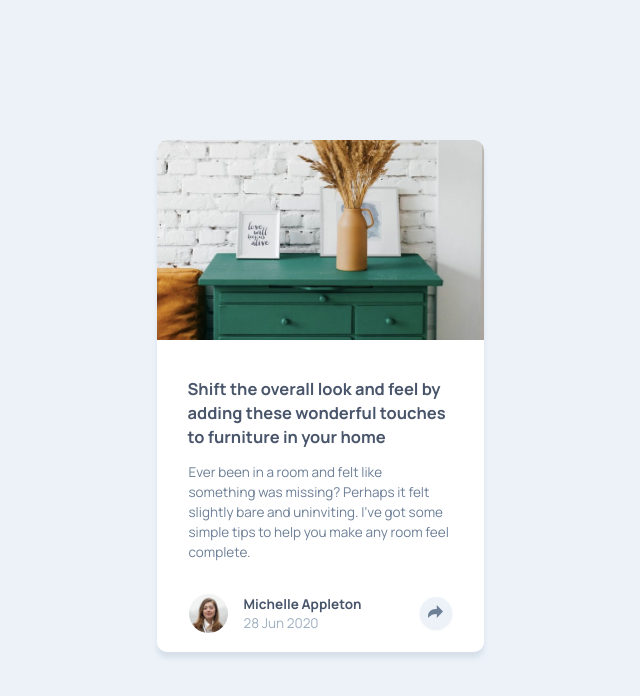
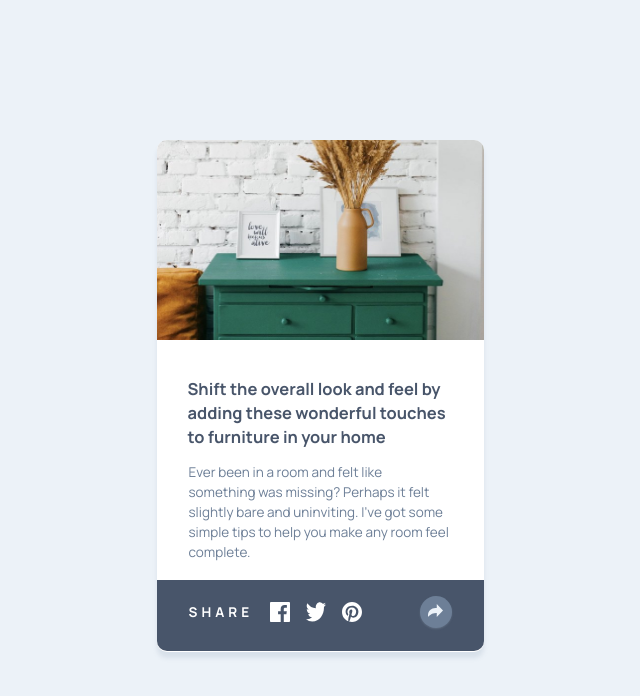
Before and after one commit to JCDMeira/14-Article-preview-component, a React (Create React App) app: page / in a window 1280 px wide. Shown: the top 696 px of the page, without its empty margins (320-960 px from the left). Built offline with nearby package versions, Linux system fonts and the light colour scheme.

Commit message:
Update: finish modal isOpen

```diff
--- a/src/components/Content/styled.js
+++ b/src/components/Content/styled.js
@@ -23,7 +23,7 @@ export const ContentDiv = styled.div`
   }
 
   .infoText {
-    margin-bottom: 1rem;
+    margin-bottom: 1.8rem;
     h1 {
       font-weight: bold;
       font-size: 1.65rem;
--- a/src/components/UserCard/index.jsx
+++ b/src/components/UserCard/index.jsx
@@ -4,21 +4,37 @@ import { Card } from './styled';
 import users from '../../data/userData';
 import avatar from '../../assets/images/avatar-michelle.jpg';
 import icon from '../../assets/images/icon-share.svg';
+import iconClick from '../../assets/images/icon-share 2.svg';
+import facebookIcon from '../../assets/images/icon-facebook.svg';
+import twitterIcon from '../../assets/images/icon-twitter.svg';
+import pintrestIcon from '../../assets/images/icon-pinterest.svg';
 
 function UserCard({ idCard }) {
-  // const isOpen = false;
+  const isOpen = true;
   return (
-    <Card>
-      <img className="avatar" src={avatar} alt="avatar photo" />
-
-      <div className="text">
-        <h3>{users[idCard].username}</h3>
-        <p>{users[idCard].creationData}</p>
-      </div>
+    <Card isOpen={isOpen}>
+      {isOpen === true ? (
+        <>
+          <p className="share">SHARE</p>
+          <div className="social">
+            <img src={facebookIcon} alt="facebook icon" />
+            <img src={twitterIcon} alt="twitter icon" />
+            <img src={pintrestIcon} alt="pintrest Icon" />
+          </div>
+        </>
+      ) : (
+        <>
+          <img className="avatar" src={avatar} alt="avatar photo" />
+          <div className="text">
+            <h3>{users[idCard].username}</h3>
+            <p>{users[idCard].creationData}</p>
+          </div>
+        </>
+      )}
 
       <div className="myButton">
         <button>
-          <img src={icon} alt="share button" />
+          <img src={isOpen ? iconClick : icon} alt="share button" />
         </button>
       </div>
     </Card>
--- a/src/components/UserCard/styled.js
+++ b/src/components/UserCard/styled.js
@@ -3,12 +3,17 @@ import styled from 'styled-components';
 export const Card = styled.div`
   width: 100%;
   height: 7.1rem;
+  border-radius: 0 0 1rem 1rem;
 
-  padding: 1.2rem 3.1rem 0 3.2rem;
+  /* padding: 1.2rem 3.1rem 1.6rem 3.2rem; */
+  padding: 1.2rem 3.1rem 1.8rem 3.2rem;
 
   display: flex;
   align-items: center;
   position: relative;
+
+  background: ${(props) =>
+    props.isOpen ? 'var(--very-dark-grayish-blue)' : 'var(--white)'};
   .avatar {
     width: 3.9rem;
     border-radius: 50%;
@@ -25,7 +30,7 @@ export const Card = styled.div`
       font-size: 1.35rem;
 
       color: var(--very-dark-grayish-blue);
-      margin-bottom: 0.1rem;
+      margin-bottom: 0.2rem;
     }
 
     p {
@@ -36,13 +41,34 @@ export const Card = styled.div`
     }
   }
 
+  .share {
+    font-weight: bold;
+    font-size: 1.35rem;
+    line-height: 1.8rem;
+    letter-spacing: 0.3em;
+
+    margin-right: 1.7rem;
+
+    color: var(--white);
+  }
+
+  .social {
+    width: 9.2rem;
+    display: flex;
+    flex-direction: row;
+    justify-content: space-between;
+  }
+
   .myButton {
     width: 3.2rem;
     height: 3.2rem;
 
     box-shadow: 0px 1px 2px rgba(158, 175, 194, 0.25);
     border-radius: 50%;
-    background: var(--light-grayish-blue);
+    background: ${(props) =>
+      props.isOpen
+        ? 'var(--desaturated-dark-blue)'
+        : 'var(--light-grayish-blue)'};
     display: flex;
     position: absolute;
     right: 3.2rem;
```
Also changed, not shown: src/assets/images/icon-share 2.svg (added).
